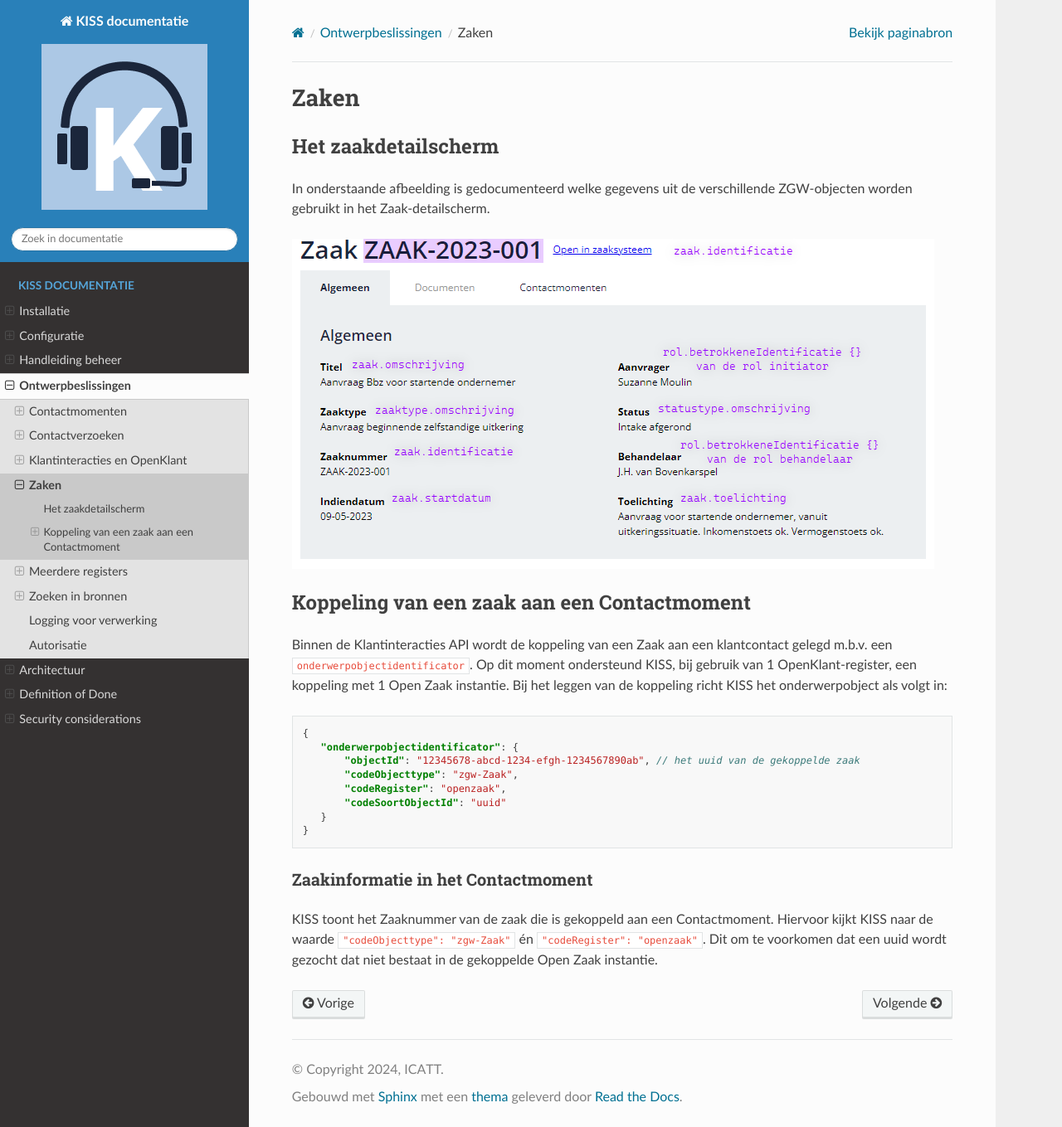
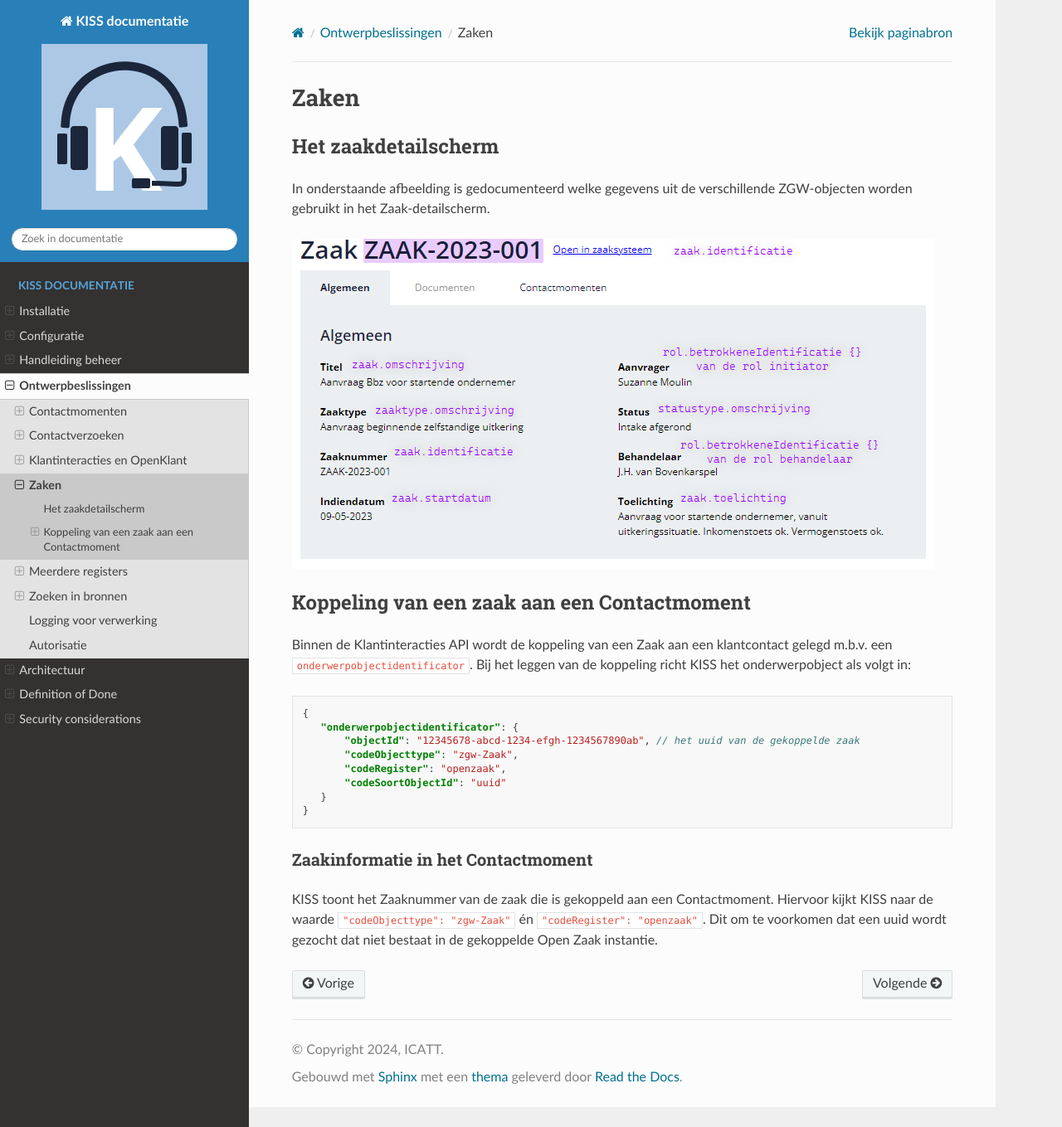
Before and after one commit to Klantinteractie-Servicesysteem/.github, a Sphinx documentation site: the page built from docs/decision-record/zaken.md, in a window 1280 px wide and 1359 px high. Shown: the whole window at 83% size. Built offline with Sphinx 7.4.7 and the Read the Docs theme 3.1.0, drawn with Linux system fonts in a browser that asks for light colours.

Commit message:
small fix

````diff
--- a/docs/decision-record/zaken.md
+++ b/docs/decision-record/zaken.md
@@ -8,7 +8,7 @@ In onderstaande afbeelding is gedocumenteerd welke gegevens uit de verschillende
 
 ## Koppeling van een zaak aan een Contactmoment
 
-Binnen de Klantinteracties API wordt de koppeling van een Zaak aan een klantcontact gelegd m.b.v. een `onderwerpobjectidentificator`. Op dit moment ondersteund KISS, bij gebruik van 1 OpenKlant-register, een koppeling met 1 Open Zaak instantie. Bij het leggen van de koppeling richt KISS het onderwerpobject als volgt in:
+Binnen de Klantinteracties API wordt de koppeling van een Zaak aan een klantcontact gelegd m.b.v. een `onderwerpobjectidentificator`. Bij het leggen van de koppeling richt KISS het onderwerpobject als volgt in:
 
 ```json
 {
````
